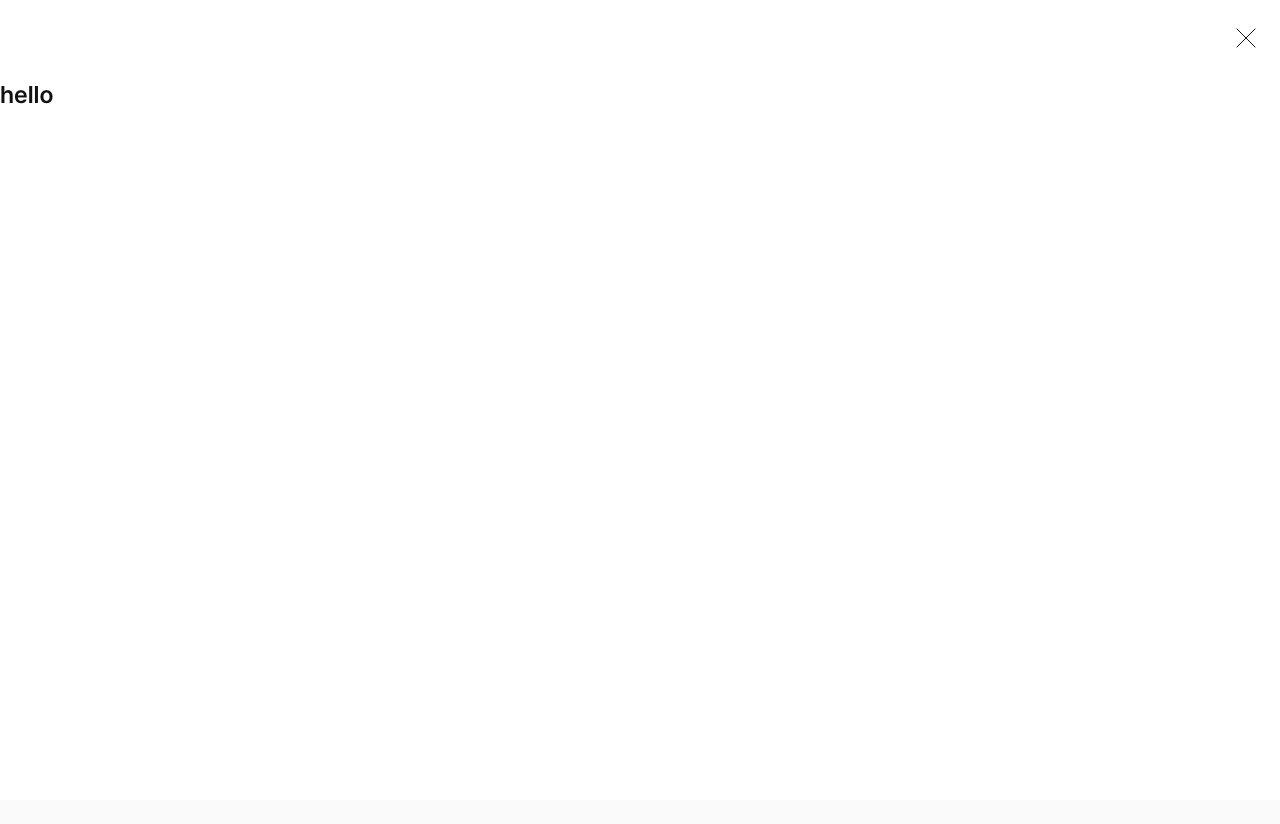
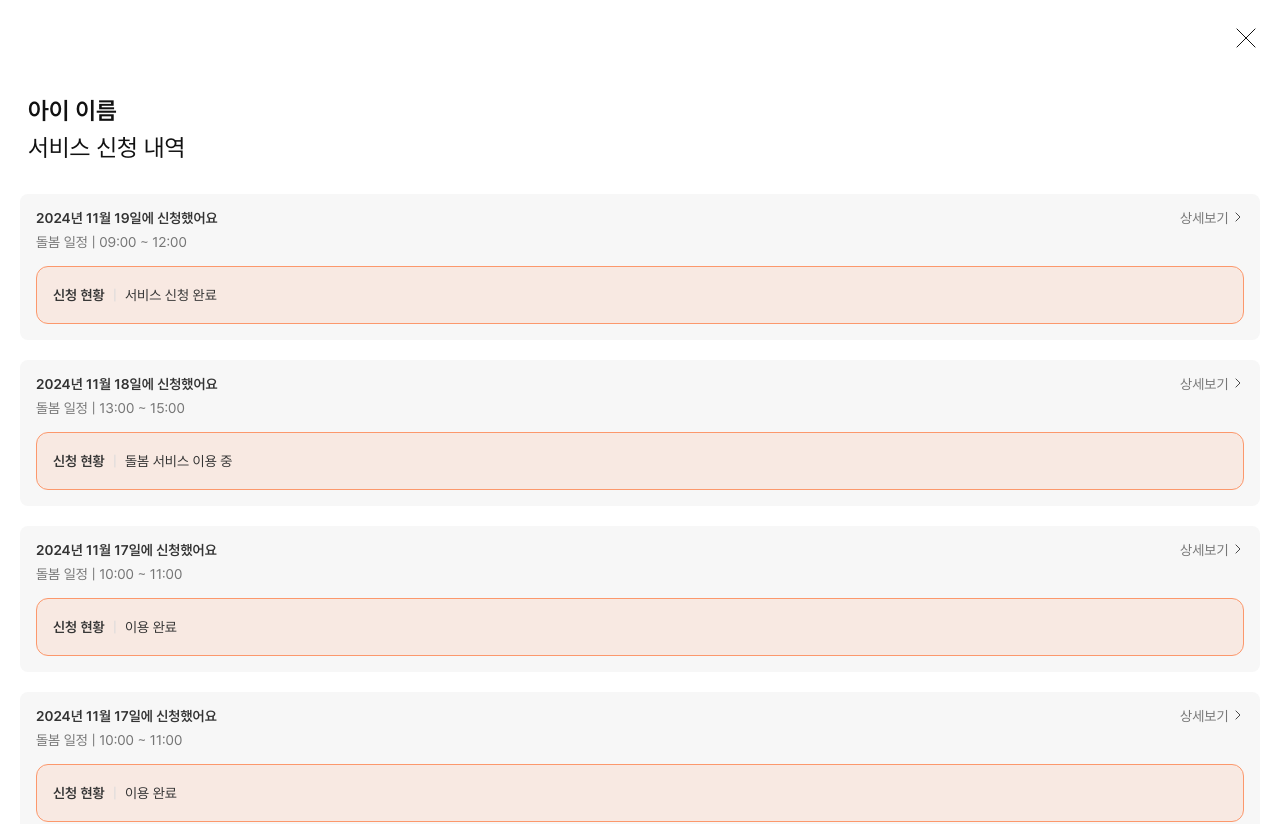
Before and after one commit to 9oormthon-univ/2024_DANPOONG_TEAM_15_FE, a React (Vite) app: page /status in a window 1280 px wide. Shown: the top 824 px of the page. Before the commit the page ends 800 px from the top, so only its background shows below. Built offline with nearby package versions, Linux system fonts and the light colour scheme.

Commit message:
✨ Implement service application history page UI

```diff
--- a/src/App.tsx
+++ b/src/App.tsx
@@ -19,6 +19,7 @@ import AbsentList from './routes/AbsentList';
 import AbsentInform from './routes/AbsentInform';
 import Status from './routes/Status';
 import Non from './routes/Non';
+import StatusDetail from './routes/StatusDetail';
 
 function App() {
   return (
@@ -54,6 +55,7 @@ function App() {
 
           {/* 신청 현황 */}
           <Route path="/status" element={<Status />} />
+          <Route path="/status/detail" element={<StatusDetail />} />
 
           {/* 404 */}
           <Route path="/*" element={<Non />} />
--- a/src/assets/icons/common/index.ts
+++ b/src/assets/icons/common/index.ts
@@ -1,3 +1,4 @@
 import BackXIcon from './back-x.svg?react';
+import ArrowRightIcon from './arrow-right.svg?react';
 
-export {BackXIcon};
+export {BackXIcon, ArrowRightIcon};
--- /dev/null
+++ b/src/components/application-list/ApplicationCard.tsx
@@ -0,0 +1,90 @@
+import styled from 'styled-components';
+import {COLOR} from '@/const/color';
+import {ArrowRightIcon} from '@/assets/icons/common';
+import {useNavigate} from 'react-router-dom';
+
+const CardContainer = styled.div`
+  background-color: ${COLOR.WHITE_07};
+  border-radius: 8px;
+  padding: 16px;
+`;
+
+const CardHeader = styled.div`
+  display: flex;
+  justify-content: space-between;
+  align-items: center;
+  font-size: 0.875rem;
+  margin-bottom: 8px;
+`;
+
+const CardSubText = styled.div`
+  font-size: 0.875rem;
+  color: ${COLOR.GRAY_04};
+`;
+
+const StatusContainer = styled.div`
+  margin-top: 16px;
+  padding: 20px 16px;
+  background-color: ${COLOR.ORANGE_LIGHT};
+  border: 1px solid ${COLOR.ORANGE_01};
+  border-radius: 12px;
+  display: flex;
+  align-items: center;
+  gap: 8px;
+  font-size: 0.875rem;
+`;
+
+const StatusTitle = styled.span`
+  font-weight: 600;
+  color: ${COLOR.BLACK_03};
+`;
+
+const StatusText = styled.span`
+  color: ${COLOR.BLACK_03};
+`;
+const StatusBar = styled.div`
+  color: ${COLOR.GRAY_09};
+`;
+const PointerStyle = styled.div`
+  cursor: pointer;
+`;
+
+interface ApplicationCardProps {
+  applyDate: string;
+  careTime: string;
+  status: string;
+}
+
+const ApplicationCard = ({
+  applyDate,
+  careTime,
+  status,
+}: ApplicationCardProps) => {
+  const navigate = useNavigate();
+
+  // x 클릭 시 -> main 페이지로 이동
+  const goDetail = () => {
+    navigate('/status/detail');
+  };
+
+  return (
+    <CardContainer>
+      <CardHeader>
+        <StatusTitle>{applyDate}에 신청했어요</StatusTitle>
+        <CardSubText>
+          <PointerStyle onClick={goDetail}>
+            상세보기 <ArrowRightIcon />
+          </PointerStyle>
+        </CardSubText>
+      </CardHeader>
+      <CardSubText>돌봄 일정 | {careTime}</CardSubText>
+      <StatusContainer>
+        <StatusTitle>신청 현황</StatusTitle>
+        <StatusBar> | </StatusBar>
+        <StatusText>{status}</StatusText>
+      </StatusContainer>
+    </CardContainer>
+  );
+};
+
+export default ApplicationCard;
--- a/src/const/color.ts
+++ b/src/const/color.ts
@@ -1,4 +1,10 @@
 export const COLOR = {
+  WHITE_01: '#FFFFFF',
+  WHITE_07: '#F7F7F7',
   BLACK_01: '#111111',
+  BLACK_03: '#333333',
   GRAY_04: '#767676',
+  GRAY_09: '#D9D9D9',
+  ORANGE_01: '#FC986C',
+  ORANGE_LIGHT: 'rgba(252, 152, 108, 0.15)',
 };
--- a/src/const/dummy_data/dummy_application_list.ts
+++ b/src/const/dummy_data/dummy_application_list.ts
@@ -18,5 +18,20 @@ export const dummyApplicationList = {
       careTime: '10:00 ~ 11:00',
       status: '이용 완료',
     },
+    {
+      applyDate: '2024년 11월 17일',
+      careTime: '10:00 ~ 11:00',
+      status: '이용 완료',
+    },
+    {
+      applyDate: '2024년 11월 17일',
+      careTime: '10:00 ~ 11:00',
+      status: '이용 완료',
+    },
+    {
+      applyDate: '2024년 11월 17일',
+      careTime: '10:00 ~ 11:00',
+      status: '이용 완료',
+    },
   ],
 };
--- a/src/routes/Status.tsx
+++ b/src/routes/Status.tsx
@@ -4,18 +4,41 @@ import * as S from '../styles/StatusStyle';
 import {dummyApplicationList} from '@/const/dummy_data/dummy_application_list';
 import {COLOR} from '@/const/color';
 import TopBackBar from '@/components/application-list/TopBackBar';
+import ApplicationCard from '@/components/application-list/ApplicationCard';
 
-const HelloText = styled.div`
+const Container = styled.div`
+  padding: 8px 20px 50px;
+`;
+
+const Header = styled.div`
+  display: flex;
+  flex-direction: column;
+  padding: 8px 8px 32px;
+  gap: 8px;
+`;
+
+const HeaderText = styled.div`
   font-size: 1.5rem;
-  font-weight: 600; /* Semibold */
+  font-weight: 600;
   color: ${COLOR.BLACK_01};
 `;
 
+const HeaderSubText = styled.div`
+  font-size: 1.5rem;
+  color: ${COLOR.BLACK_01};
+`;
+
+const ApplicationCardContainer = styled.div`
+  display: flex;
+  flex-direction: column;
+  gap: 20px;
+`;
+
 function Status() {
-  const applicationList = dummyApplicationList;
+  const applicationListData = dummyApplicationList.content;
   console.log(
-    '🚀 ~ file: Status.tsx:6 ~ Status ~ applicationList:',
-    applicationList,
+    '🚀 ~ file: Status.tsx:40 ~ Status ~ applicationListData:',
+    applicationListData,
   );
 
   return (
@@ -24,10 +47,23 @@ function Status() {
         <C.Center>
           <S.Background>
             <C.PageSpace>
-              <S.Status>
-                <TopBackBar />
-                <HelloText>hello</HelloText>
-              </S.Status>
+              <TopBackBar />
+              <Container>
+                <Header>
+                  <HeaderText>아이 이름</HeaderText>
+                  <HeaderSubText>서비스 신청 내역</HeaderSubText>
+                </Header>
+                <ApplicationCardContainer>
+                  {applicationListData.map((item, index) => (
+                    <ApplicationCard
+                      key={index}
+                      applyDate={item.applyDate}
+                      careTime={item.careTime}
+                      status={item.status}
+                    />
+                  ))}
+                </ApplicationCardContainer>
+              </Container>
             </C.PageSpace>
           </S.Background>
         </C.Center>
--- /dev/null
+++ b/src/routes/StatusDetail.tsx
@@ -0,0 +1,27 @@
+import styled from 'styled-components';
+import * as C from '../styles/CommonStyle';
+import * as S from '../styles/RequestStyle';
+import TopBackBar from '@/components/application-list/TopBackBar';
+
+const Container = styled.div`
+  padding: 8px 20px 50px;
+`;
+
+function StatusDetail() {
+  return (
+    <>
+      <C.Page>
+        <C.Center>
+          <S.Background>
+            <C.PageSpace>
+              <TopBackBar />
+              <Container>hello</Container>
+            </C.PageSpace>
+          </S.Background>
+        </C.Center>
+      </C.Page>
+    </>
+  );
+}
+
+export default StatusDetail;
```
Also changed, not shown: src/assets/icons/common/arrow-right.svg (added).
